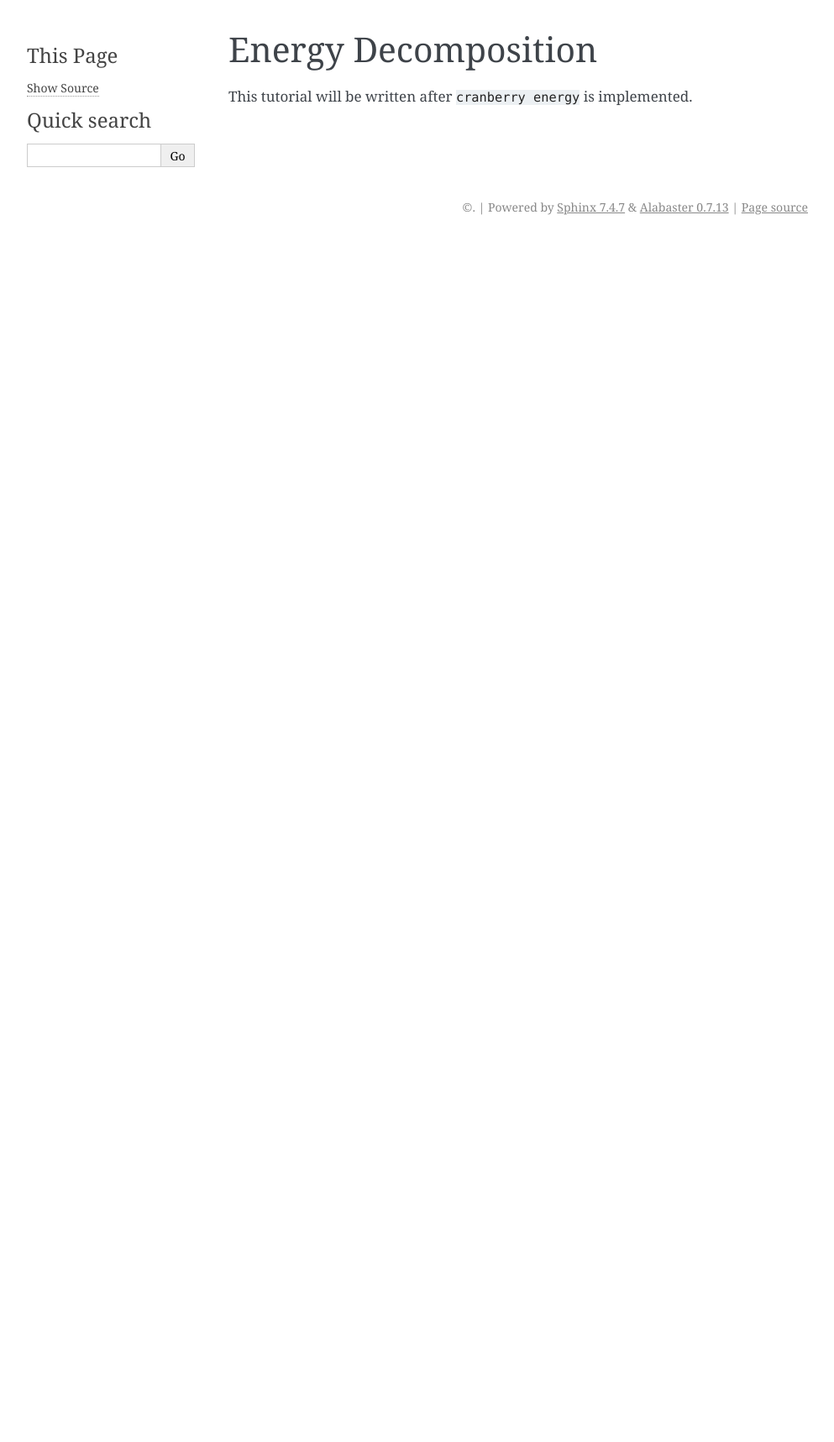
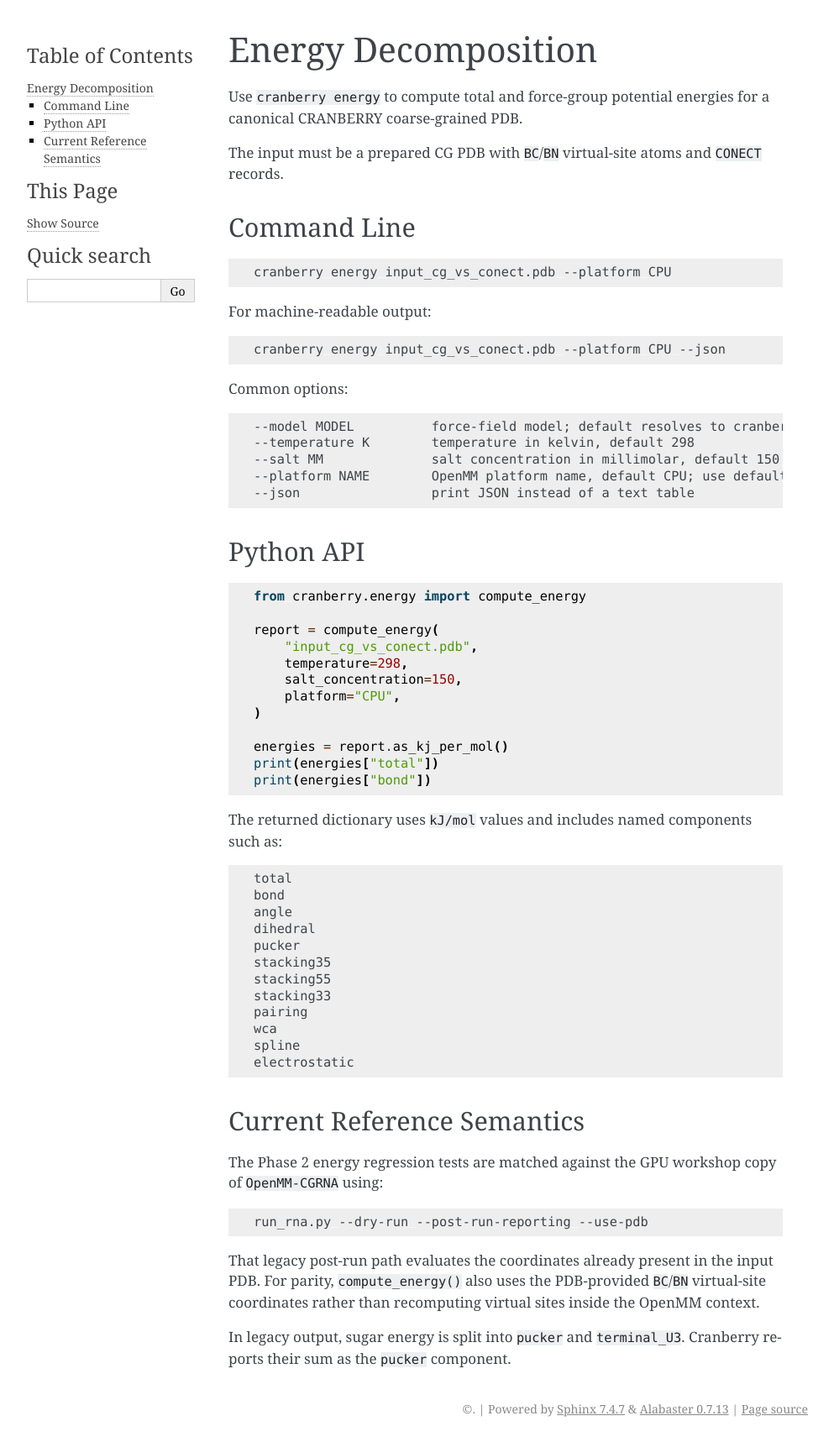
Before and after one commit to depablogroup/cranberry, a Sphinx documentation site: the page built from docs/tutorials/energy-decomposition.md, in a window 1280 px wide. Shown: the whole page at 84% size, without its empty margins (148-1141 px from the left). Built offline with Sphinx 7.4.7, drawn with Linux system fonts in a browser that asks for light colours; before the commit the page ends 900 px from its top, so only the background shows below that.

Commit message:
Document energy decomposition tutorial

````diff
--- a/docs/tutorials/energy-decomposition.md
+++ b/docs/tutorials/energy-decomposition.md
@@ -1,3 +1,73 @@
 # Energy Decomposition
 
-This tutorial will be written after `cranberry energy` is implemented.
+Use `cranberry energy` to compute total and force-group potential energies for a canonical CRANBERRY coarse-grained PDB.
+
+The input must be a prepared CG PDB with `BC`/`BN` virtual-site atoms and `CONECT` records.
+
+## Command Line
+
+```bash
+cranberry energy input_cg_vs_conect.pdb --platform CPU
+```
+
+For machine-readable output:
+
+```bash
+cranberry energy input_cg_vs_conect.pdb --platform CPU --json
+```
+
+Common options:
+
+```text
+--model MODEL          force-field model; default resolves to cranberry-v1-alpha.1
+--temperature K        temperature in kelvin, default 298
+--salt MM              salt concentration in millimolar, default 150
+--platform NAME        OpenMM platform name, default CPU; use default to let OpenMM choose
+--json                 print JSON instead of a text table
+```
+
+## Python API
+
+```python
+from cranberry.energy import compute_energy
+
+report = compute_energy(
+    "input_cg_vs_conect.pdb",
+    temperature=298,
+    salt_concentration=150,
+    platform="CPU",
+)
+
+energies = report.as_kj_per_mol()
+print(energies["total"])
+print(energies["bond"])
+```
+
+The returned dictionary uses `kJ/mol` values and includes named components such as:
+
+```text
+total
+bond
+angle
+dihedral
+pucker
+stacking35
+stacking55
+stacking33
+pairing
+wca
+spline
+electrostatic
+```
+
+## Current Reference Semantics
+
+The Phase 2 energy regression tests are matched against the GPU workshop copy of `OpenMM-CGRNA` using:
+
+```bash
+run_rna.py --dry-run --post-run-reporting --use-pdb
+```
+
+That legacy post-run path evaluates the coordinates already present in the input PDB. For parity, `compute_energy()` also uses the PDB-provided `BC`/`BN` virtual-site coordinates rather than recomputing virtual sites inside the OpenMM context.
+
+In legacy output, sugar energy is split into `pucker` and `terminal_U3`. Cranberry reports their sum as the `pucker` component.
````
